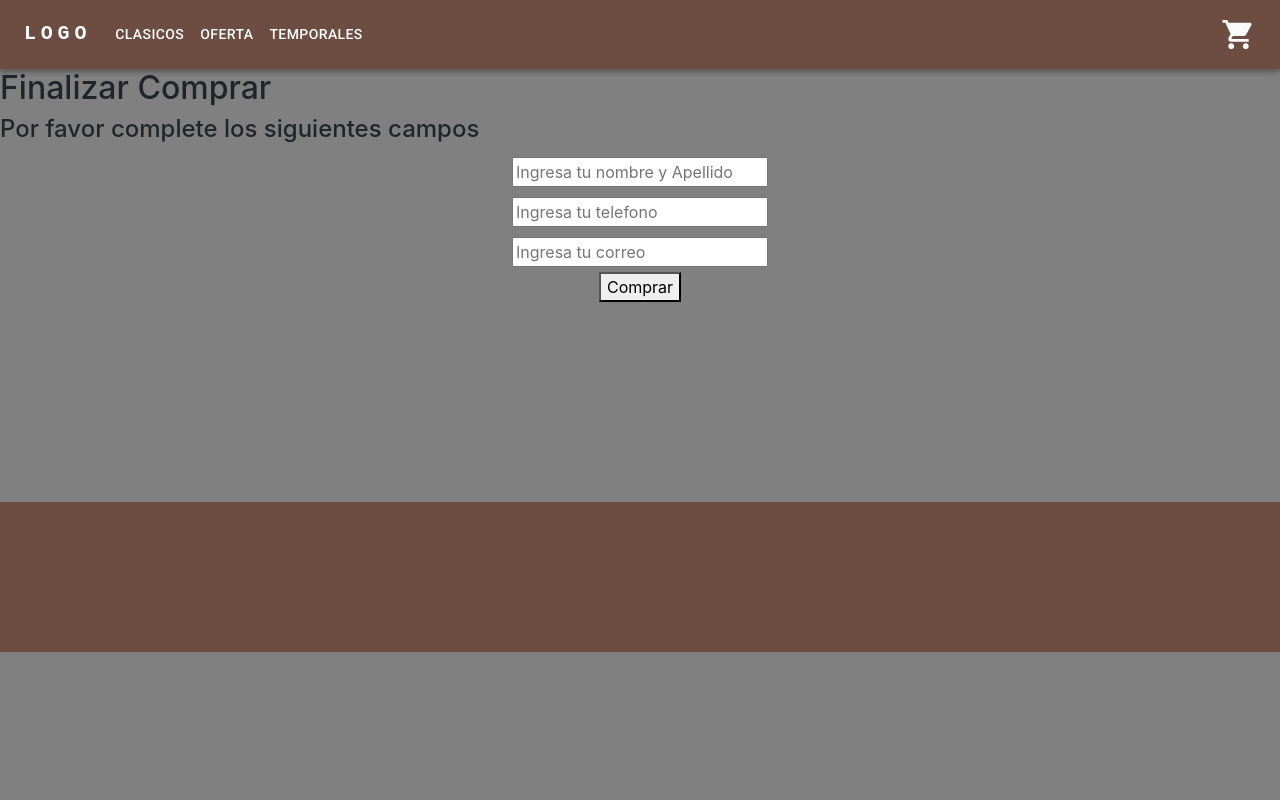
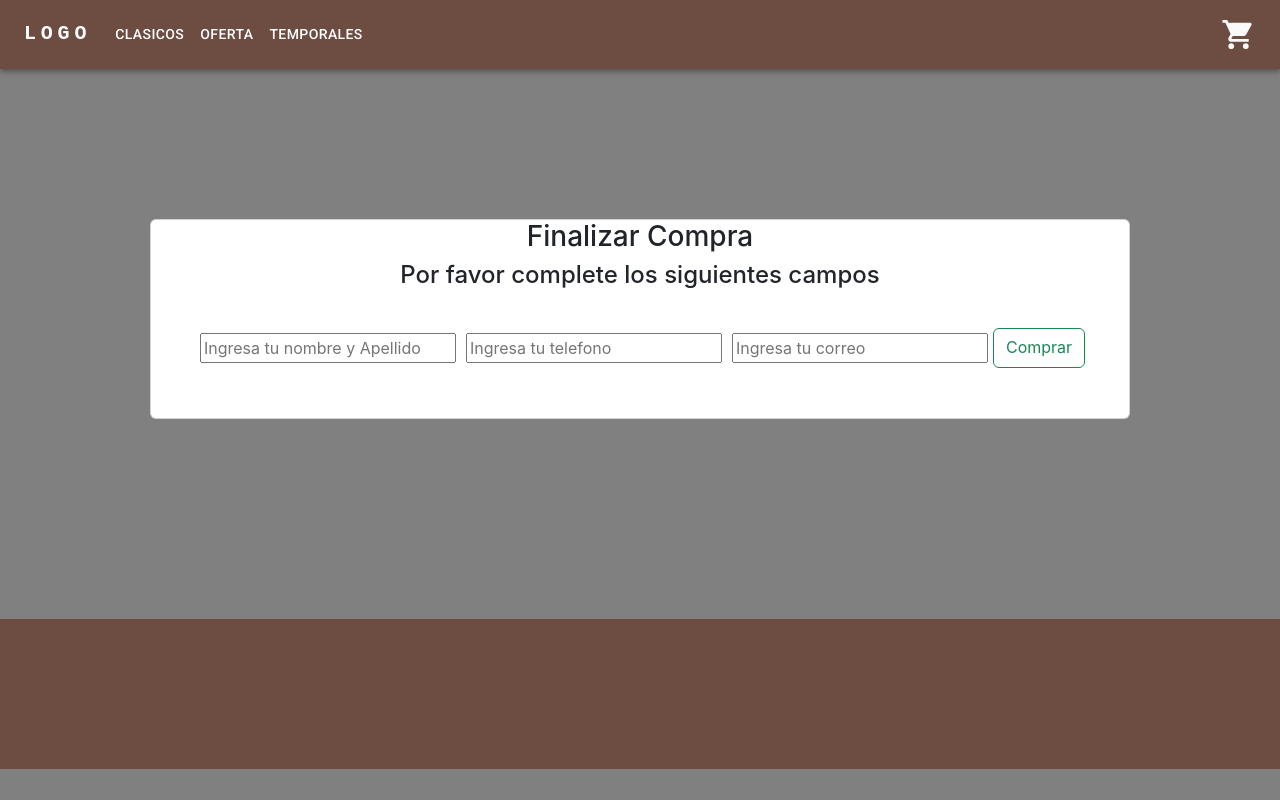
Before and after one commit to kevod1997/ReactJS-e-commerce, a React (Create React App) app: page /checkout in a window 1280 px wide. Built offline with nearby package versions, Linux system fonts and the light colour scheme.

Commit message:
cambios en el layout

```diff
--- a/src/components/Checkout.jsx
+++ b/src/components/Checkout.jsx
@@ -10,9 +10,8 @@ export default function Checkout() {
   const [comprador, setComprador] = useState({});
   const [orderId, setOrderId] = useState("");
   const { cart, cartTotal, clear } = useCart();
-  const [loader, setLoader] = useState(false)
-  const navigate = useNavigate()
-
+  const [loader, setLoader] = useState(false);
+  const navigate = useNavigate();
 
   const datosComprador = (e) => {
     setComprador({
@@ -22,12 +21,12 @@ export default function Checkout() {
   };
 
   const finalizarCompra = (e) => {
-    if(Object.values(comprador).length !== 3){
-        e.preventDefault()
-        alert('Tenes que completar todos los campos')
-    }else{
+    if (Object.values(comprador).length !== 3) {
       e.preventDefault();
-        setLoader(true)
+      alert("Tenes que completar todos los campos");
+    } else {
+      e.preventDefault();
+      setLoader(true);
       const ventas = collection(database, "orders");
       addDoc(ventas, {
         comprador,
@@ -40,28 +39,31 @@ export default function Checkout() {
           clear();
         })
         .catch((error) => console.log(error))
-          .finally(()=> setLoader(false))
+        .finally(() => setLoader(false));
     }
-    }
-    if(loader){
-        return <p><Loader/></p>
+  };
+  if (loader) {
+    return (
+      <p>
+        <Loader />
+      </p>
+    );
   }
   return (
     <div>
-      {!orderId ?
+      {!orderId ? (
+        <div className="card d-flex justify-content-center" style={{margin: '150px'}}>
           <div>
-          <h2>Finalizar Comprar</h2>
-          <h4>Por favor complete los siguientes campos</h4>
+            <h3 className="d-flex justify-content-center">Finalizar Compra</h3>
+            <h4 className="d-flex justify-content-center">Por favor complete los siguientes campos</h4>
+          </div>
           <form
-            style={{
-              display: "flex",
-              justifyContent: "center",
-              alignItems: "center",
-              flexDirection: "column",
-            }}
+          className="d-flex justify-content-center"
             onSubmit={finalizarCompra}
+            style={{marginBottom: '50px', marginTop: '30px'}}
           >
             <input
+
               style={{ margin: "5px" }}
               type="text"
               placeholder="Ingresa tu nombre y Apellido"
@@ -69,6 +71,7 @@ export default function Checkout() {
               onChange={datosComprador}
             />
             <input
+
               style={{ margin: "5px" }}
               type="number"
               placeholder="Ingresa tu telefono"
@@ -76,30 +79,42 @@ export default function Checkout() {
               onChange={datosComprador}
             />
             <input
+
               style={{ margin: "5px" }}
               type="email"
               placeholder="Ingresa tu correo"
               name="email"
               onChange={datosComprador}
             />
-            <button type="submit">Comprar</button>
+            <div className="d-flex justify-content-center">
+            <button type="submit" className="btn btn-outline-success d-flex justify-content-center">Comprar</button>
+            </div>
+
           </form>
         </div>
-       :
-        <div style={{
+      ) : (
+        <div
+          style={{
             display: "flex",
             justifyContent: "center",
             alignItems: "center",
             flexDirection: "column",
-            backgroundColor: 'whitesmoke',
-            margin: '250px',
-            borderRadius: '10px',
-          }} >
-          <h2>Gracias por su compra!</h2>
-          <h4> Su orden es: {orderId} </h4>
-          <button className="btn btn-success" onClick={()=> navigate('/')} style={{margin:'10px'}} > Volver</button>
+            backgroundColor: "whitesmoke",
+            margin: "250px",
+            borderRadius: "10px",
+          }}
+        >
+          <h2>Gracias por comprar!</h2>
+          <button
+            className="btn btn-success"
+            onClick={() => navigate("/")}
+            style={{ margin: "10px" }}
+          >
+            {" "}
+            Volver
+          </button>
         </div>
-      }
+      )}
     </div>
   );
 }
```
Lines whose indentation alone changed are shown as unchanged.
